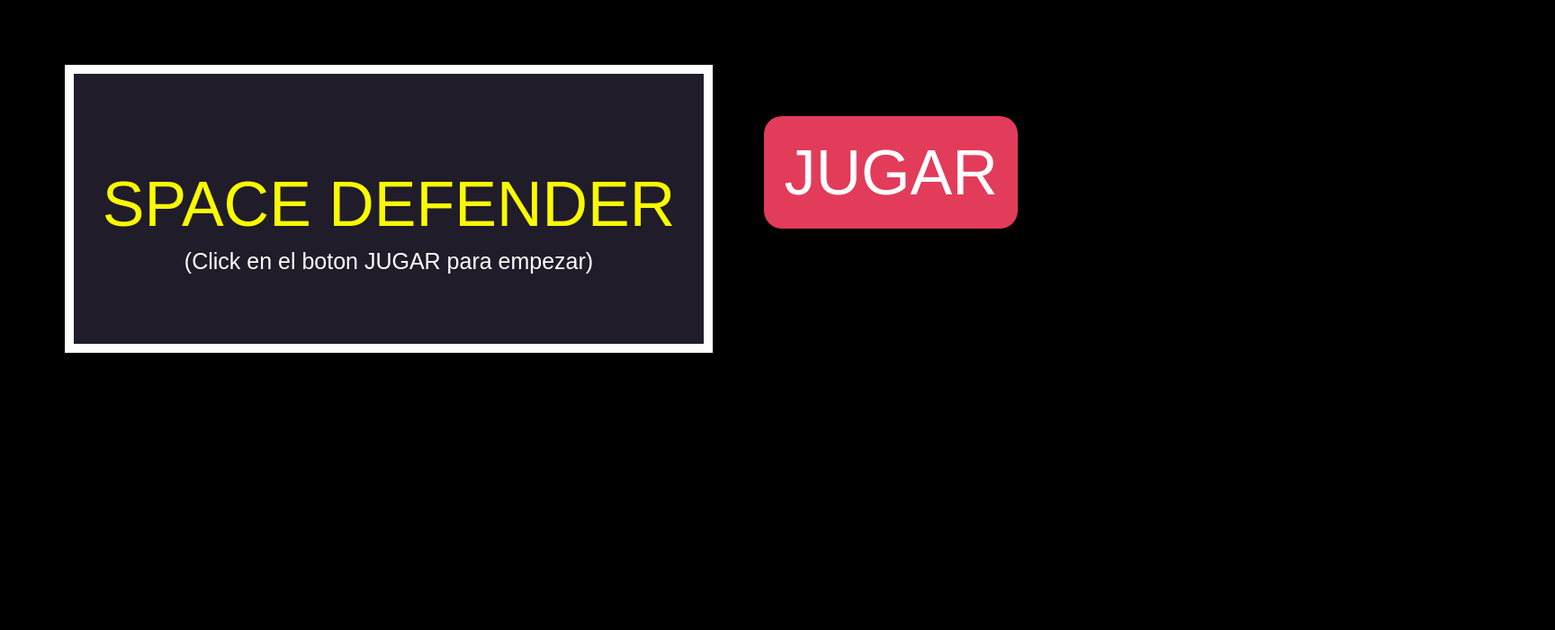
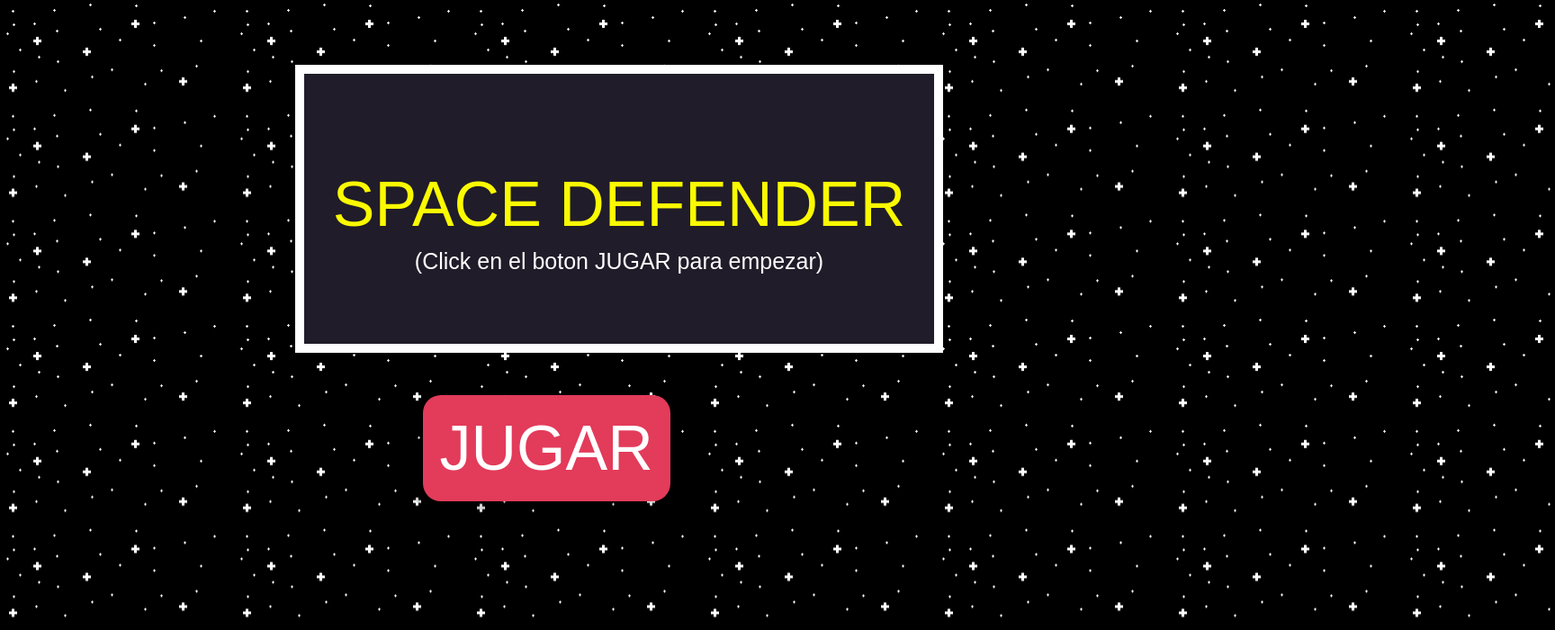
Before and after one commit to Chill-Fever/Chill-Fever.github.io, a plain HTML site: page juego/index.html in a window 1280 px wide. Shown: the top 700 px of the page at 90% size, 1728 px wide, since content can reach past the window. Drawn offline with Linux system fonts and the light colour scheme.

Commit message:
Mejoras con css

```diff
--- a/juego/css/hojaDeEstilo.css
+++ b/juego/css/hojaDeEstilo.css
@@ -1,6 +1,10 @@
 body{
     background-color: #000000;
-    padding: 5%;
+    background-image: url("../img/fondoPagina.png") ;
+    justify-content: center;
+    background-repeat: space;
+    padding-left: 25%;
+    padding-top: 5%;
 }
 canvas {
     border-color: rgb(255, 255, 255);
@@ -8,19 +12,24 @@ canvas {
     border-style: solid;
     margin: auto;
     float: left;
+    display: flex;
 
 }
 button {
+    display: flex;
+    align-items: center;
     float: left;
+    padding: 3%;
     font-size: 70px;
     color: white;
     padding: 2%;
-    margin-left: 5%;
+    clear: left;
     margin-top: 5%;
+    margin-left: 15%;
     border-style: none;
     border-radius: 20px;
     box-shadow: -10px 10px rgba(0, 0, 0, 0.151);
-    clear: right;
+
     background-color: #E33B5A;
 }
 button:disabled{
```
Also changed, not shown: juego/img/fondoPagina.png (added).
